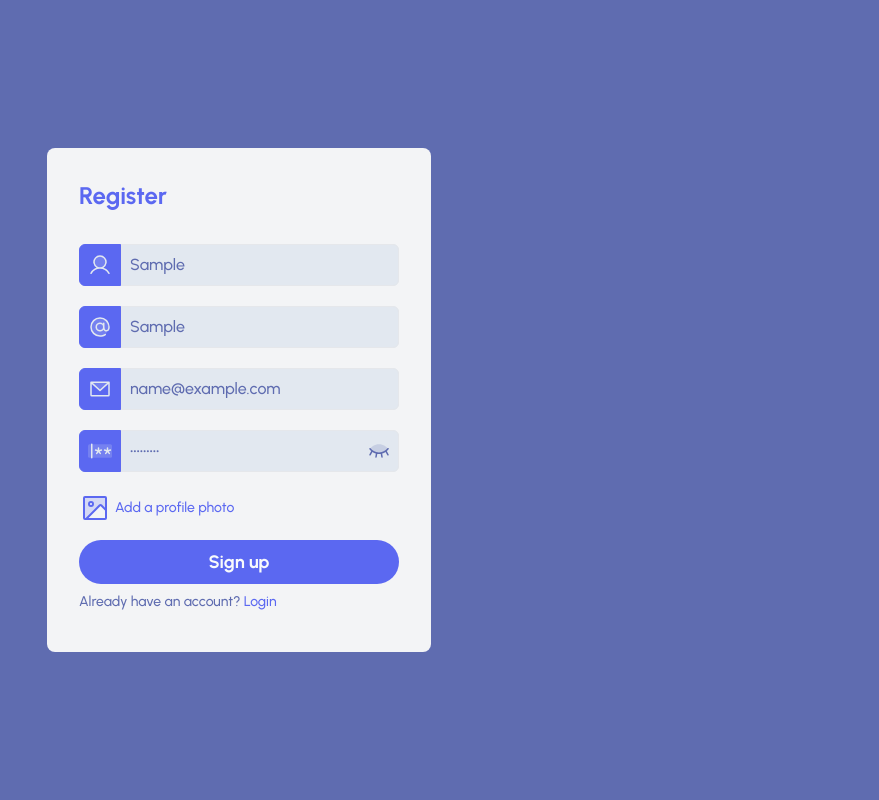
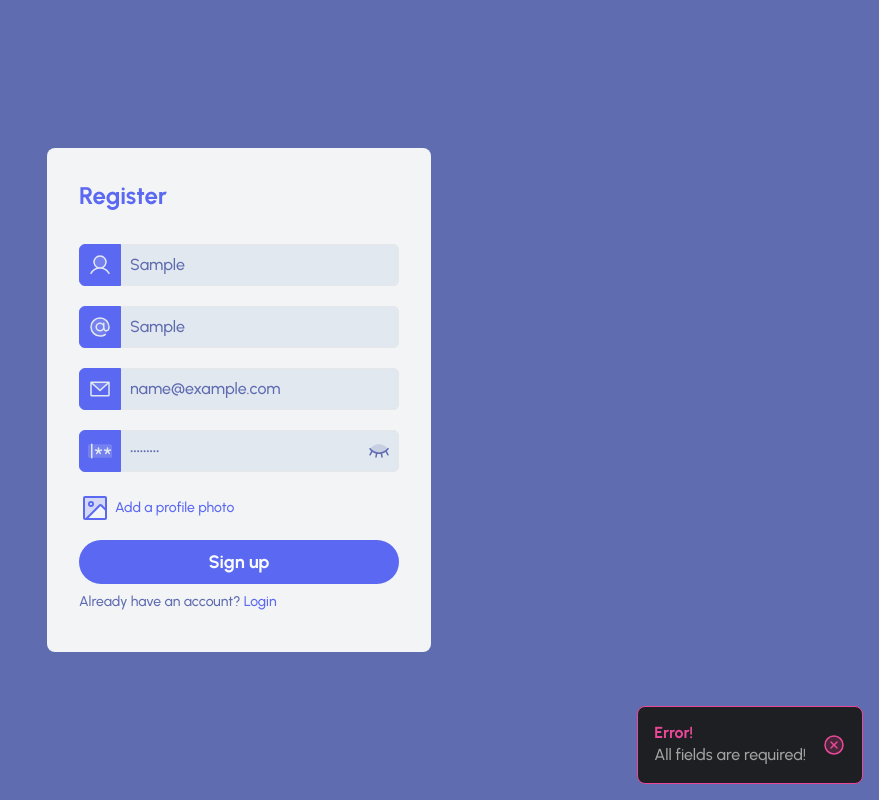
Before and after one commit to RuanCampello/chattastic, a Next.js app: page /register in a window 1280 px wide. Both pictures are taken after typing "Sample", "Sample", "name@example.com", "Sample123" into the empty fields and a click on the button "Sign up". Shown: the whole page, without its empty margins (401-1280 px from the left). Built offline with nearby package versions, Linux system fonts and the light colour scheme; no server answers.

Commit message:
style: better error handle on register and add error type to toast

```diff
--- a/src/app/register/page.tsx
+++ b/src/app/register/page.tsx
@@ -9,13 +9,15 @@ import { useRouter } from 'next/navigation'
 import MenuWrapper from '@/components/menuwrapper'
 import { Form } from '@/components/Form'
 import { Input } from '@/components/Input'
+import Image from 'next/image'
+import ToastWrapper from '@/components/toast'
 
 export default function Register() {
-  const [error, setError] = useState(false)
   const [isVisible, setIsVisible] = useState(false)
   const [isLoading, setIsLoading] = useState(false)
-  const [profilePhoto, setProfilePhoto] = useState()
+  const [open, setOpen] = useState(false)
   const [imagePreview, setImagePreview] = useState(String)
+  const [errorMessage, setErrorMessage] = useState(String)
   const router = useRouter()
 
   const toogleVisibly = () => setIsVisible(!isVisible)
@@ -26,8 +28,6 @@ export default function Register() {
   }
   function handleImageInputChange(e: any) {
     const file = e.target.files[0]
-    setProfilePhoto(file)
-
     if(file) {
       const previewURL = URL.createObjectURL(file)
       setImagePreview(previewURL)
@@ -35,22 +35,27 @@ export default function Register() {
   }
   async function handleSubmit(e: any) {
     e.preventDefault()
-    setIsLoading(true)
     const name = e.target.name.value
     const email = e.target.email.value
     const password = e.target.password.value
     const username = e.target.username.value
     const photo = e.target.photo.files[0]
 
-    if(!name || !email || !password || !username || !photo) return
+    if(!name || !email || !password || !username || !photo) {
+      setErrorMessage('All fields are required!')
+      setOpen(true)
+      return
+    }
 
     //check uniqueness of the username
     const usernameExists = await checkUsernameExists(username)
     if(usernameExists) {
-      setError(true)
-      console.error('Username is not unique')
+      setErrorMessage('Username is not unique')
+      setOpen(true)
       return
     }
+
+    setIsLoading(true)
     try {
       const response = await createUserWithEmailAndPassword(auth, email, password)
       const date = new Date().getTime()
@@ -77,7 +82,6 @@ export default function Register() {
       })
     } catch (error) {
       console.error('Registration Error:', error)
-      setError(true)
     }
   }
   return (
@@ -92,8 +96,8 @@ export default function Register() {
           </Input.Root>
           <Input.Root>
             <Input.Icon icon={At} />
-            <Input.Section name='username' type='text' placeholder='Username' minLenght={6} />
-            <Input.Invalid text='Please use a username with at least 6 characters' />
+            <Input.Section name='username' type='text' placeholder='Username' minLenght={5} />
+            <Input.Invalid text='Please use a username with at least 5 characters' />
           </Input.Root>
           <Input.Root>
             <Input.Icon icon={EnvelopeSimple} />
@@ -115,13 +119,15 @@ export default function Register() {
               </>
               :
               <div className='group flex border-2 rounded-full border-neon-blue bg-eerie-black'>
-                <img className='w-24 h-24 object-cover rounded-full group-hover:grayscale group-hover:brightness-75 group:transition-colors duration-300' src={imagePreview} alt='preview image' />
+                <Image className='w-24 h-24 object-cover rounded-full group-hover:grayscale group-hover:brightness-50 group:transition-colors duration-300' src={imagePreview} alt='preview image' width={96} height={96} />
                 <span className='text-transparent group-hover:text-neon-blue flex absolute self-center font-bold group:transition-colors duration-400 ease-in-out'>Change image</span>
               </div>
             }
           </label>
         </div>
-        <Form.Button disable={isLoading} title='Sign up' />
+        <ToastWrapper type='error' setIsOpen={() => setOpen(false)} title={'Error!'} description={errorMessage} isOpen={open}>
+          <Form.Button disable={isLoading} title='Sign up' />
+        </ToastWrapper>
         <Form.Link title='Login' path='/login' text='Already have an account?' />
       </Form.Root>
     </MenuWrapper>
--- a/src/components/Info/InfoImage.tsx
+++ b/src/components/Info/InfoImage.tsx
@@ -1,4 +1,4 @@
-import Image from "next/image"
+import Image from 'next/image'
 interface InfoImageProps {
   name: string
   source: string
@@ -11,7 +11,7 @@ export default function InfoImage({name, source}: InfoImageProps) {
       src={source}
       width={48}
       height={48}
-      className={'rounded-full object-cover h-10 w-10 group-hover:scale-105 group-active:scale-90 transition-transform duration-300'}
+      className={'rounded-full object-cover h-10 w-10 group-hover:scale-105 group-active:scale-95 transition-transform duration-300'}
     />
   )
 }
--- a/src/components/toast.tsx
+++ b/src/components/toast.tsx
@@ -7,13 +7,14 @@ interface ToastProps {
   title: string
   description: string
   isOpen: boolean
+  type?: string
   setIsOpen: () => void
 }
-export default function ToastWrapper({children, title, description, isOpen, setIsOpen}: ToastProps) {
+export default function ToastWrapper({children, title, description, type, isOpen, setIsOpen}: ToastProps) {
   return (
     <Toast.Provider>
       {children}
-      <Toast.Root className='flex items-center text-neon-blue gap-4' open={isOpen}>
+      <Toast.Root className={`flex items-center gap-4 ${type === 'error' ? 'text-pink-500' : 'text-neon-blue'}`} open={isOpen}>
         <div className='flex-col'>
           <Toast.Title className='leading-5 font-bold'>
             {title}
@@ -26,7 +27,7 @@ export default function ToastWrapper({children, title, description, isOpen, setI
           <XCircle size={24} weight='duotone' />
         </Toast.Close>
       </Toast.Root>
-      <Toast.Viewport className={`transition bg-eerie-black border-neon-blue duration-300 ${isOpen ? 'fixed bottom-4 right-0 p-4 rounded-lg -translate-x-4 border' : 'translate-x-1/2'}`} />
+      <Toast.Viewport className={`transition bg-eerie-black ${type === 'error' ? 'border-pink-500' : 'border-neon-blue'} duration-300 ${isOpen ? 'fixed bottom-4 right-0 p-4 rounded-lg -translate-x-4 border' : 'translate-x-1/2'}`} />
     </Toast.Provider>
   )
 }
```
